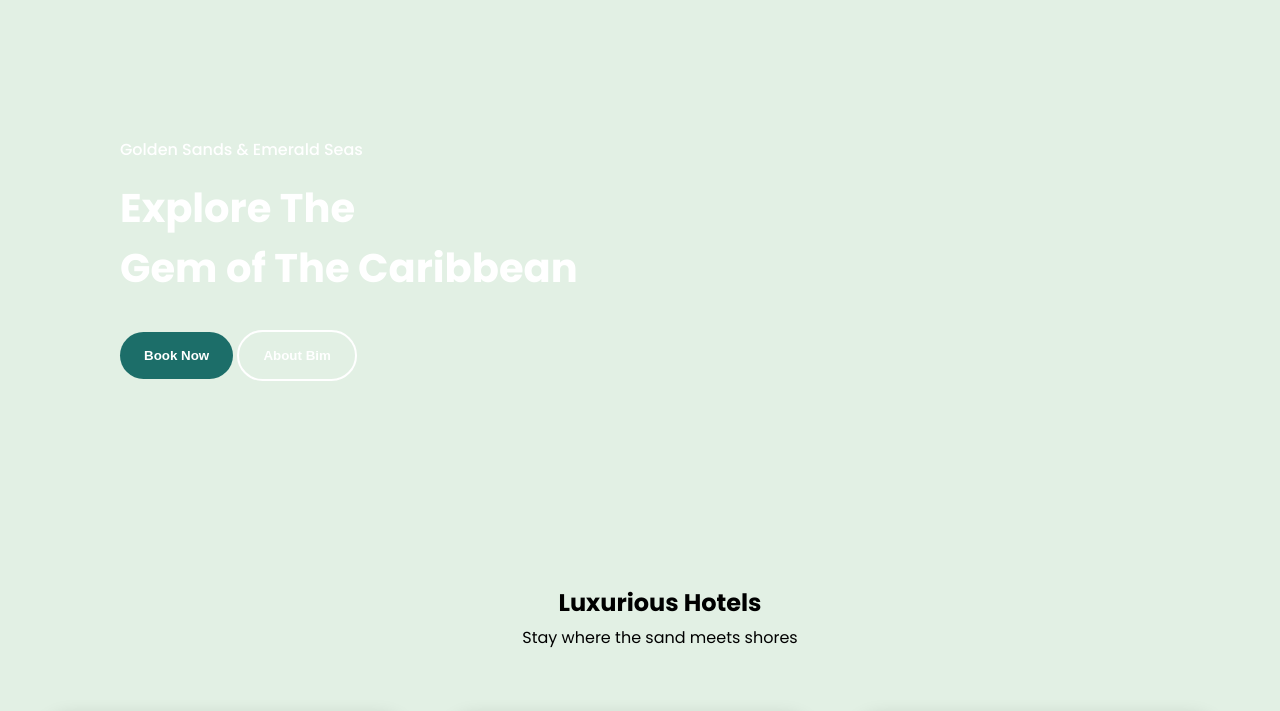
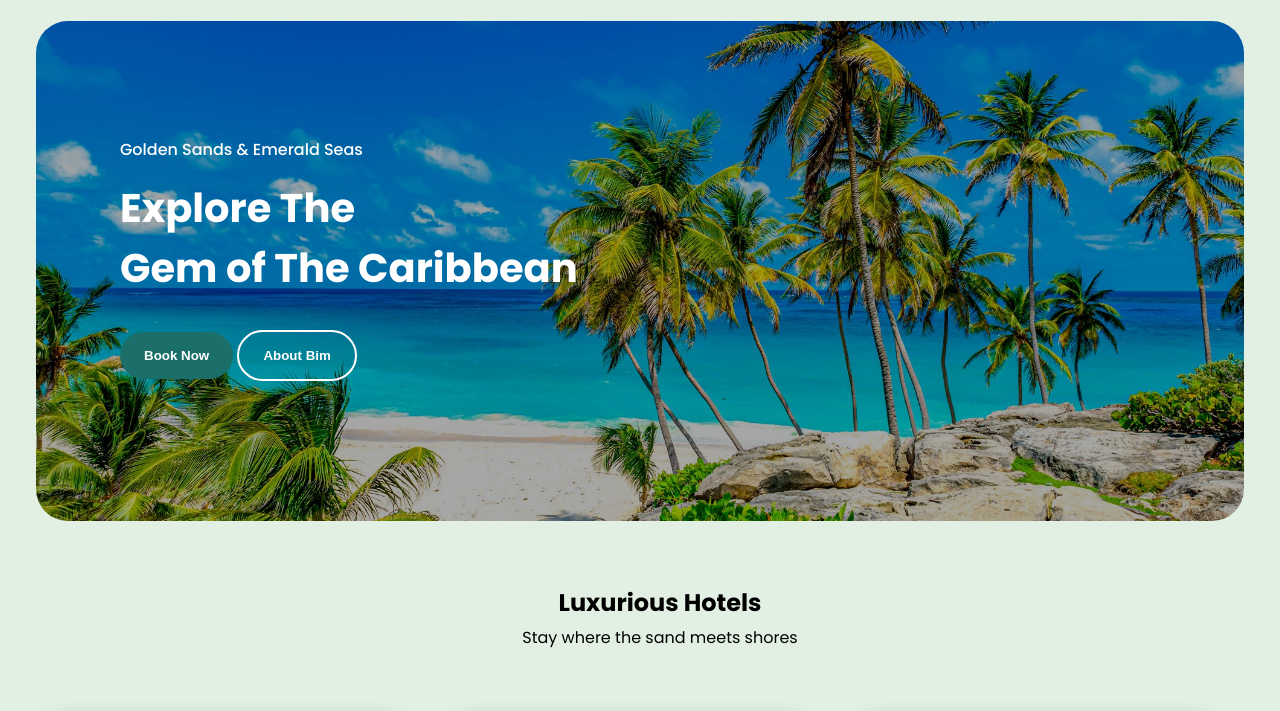
Before and after one commit to khidg/bimtravel, a plain HTML site: page index.html in a window 1280 px wide. Shown: the part 74-785 px from the top of the page. Drawn offline with nearby package versions, Linux system fonts and the light colour scheme.

Commit message:
Update style.css

```diff
--- a/style.css
+++ b/style.css
@@ -134,7 +134,7 @@ header::before {
     top: 50%;
     left: 50%;
     transform: translate(-50%,-50%);
-    background-image: url(/airplane/img/bim_beach.jpg);
+    background-image: url(img/bim_beach.jpg);
     filter: brightness(65%);
     background-position: center center;
     background-size: cover;
```
